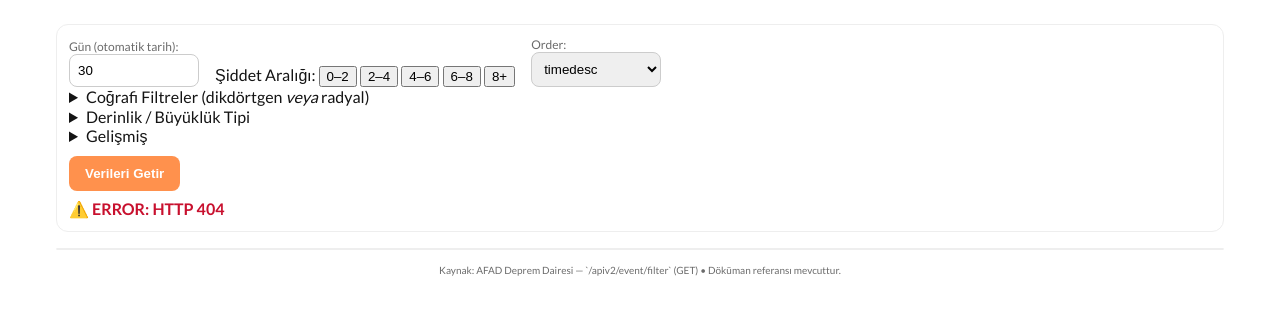
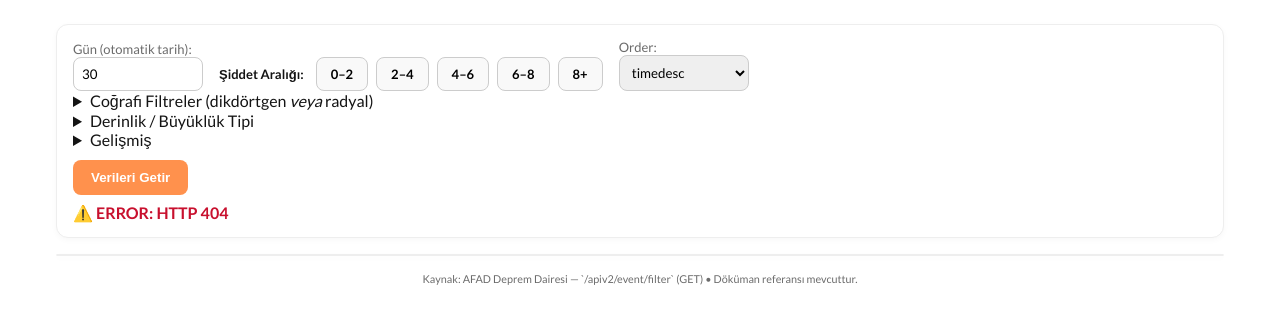
Before and after one commit to bgsdreamfactory44/afad-proxy, a website: page public/index.html in a window 1280 px wide. Drawn offline with Linux system fonts and the light colour scheme; no server answers.

Commit message:
Update styles.css

```diff
--- a/public/styles.css
+++ b/public/styles.css
@@ -1,20 +1,210 @@
-:root { --brand:#ff914d; --ink:#141414; --muted:#6b6b6b; --line:#eee; --head:#fff6ee; }
-* { box-sizing: border-box; }
-body { margin:0; font-family: system-ui, Inter, Lato, Arial, sans-serif; color:var(--ink); background:#fff; }
-.wrap { max-width: 1200px; margin: 24px auto; padding: 0 16px; }
-h1 { margin: 0 0 12px; color: var(--brand); text-align:center; }
-.controls { border:1px solid var(--line); border-radius:12px; padding:12px; background:#fff; }
-.controls .row { display:flex; flex-wrap:wrap; gap:10px 16px; align-items:flex-end; }
-.controls label { display:flex; flex-direction:column; font-size:12px; color:var(--muted); }
-.controls input, .controls select { padding:8px; border:1px solid #ccc; border-radius:8px; min-width:130px; }
-.controls .or { align-self:center; color:var(--muted); }
-.actions { display:flex; align-items:center; gap:10px; margin-top:10px; }
-#fetchBtn { background:var(--brand); color:#fff; border:0; padding:10px 16px; border-radius:8px; font-weight:700; cursor:pointer; }
-#status { color:var(--muted); font-size:12px; }
-#errorBox { color:#c8102e; font-weight:700; margin-top:8px; text-align:left; }
-.table-wrap { margin-top:16px; border:1px solid var(--line); border-radius:12px; overflow:auto; }
-table { width:100%; border-collapse: collapse; }
-thead th { position: sticky; top:0; background:var(--head); border-bottom:1px solid var(--line); padding:10px; text-align:left; white-space:nowrap; }
-tbody td { border-bottom:1px solid var(--line); padding:8px 10px; font-size:13px; }
-tr:hover td { background:#fff9f3; }
-footer { margin:12px 0; text-align:center; color:var(--muted); font-size:12px; }
+/* ===== BG’s Dream Factory | Sismograf Revizyon 1 (Lato, Filtre Butonları, Sayfalama) ===== */
+:root {
+  --brand: #ff914d;
+  --ink: #141414;
+  --muted: #6b6b6b;
+  --line: #eee;
+  --head: #fff6ee;
+  --bg: #ffffff;
+}
+
+* {
+  box-sizing: border-box;
+}
+
+body {
+  margin: 0;
+  font-family: "Lato", sans-serif;
+  color: var(--ink);
+  background: var(--bg);
+}
+
+/* Ana yapı */
+.wrap {
+  max-width: 1200px;
+  margin: 24px auto;
+  padding: 0 16px;
+}
+
+/* Kontrol paneli */
+.controls {
+  border: 1px solid var(--line);
+  border-radius: 12px;
+  padding: 14px 16px;
+  background: #fff;
+  box-shadow: 0 2px 6px rgba(0, 0, 0, 0.03);
+}
+
+.controls .row {
+  display: flex;
+  flex-wrap: wrap;
+  gap: 10px 16px;
+  align-items: flex-end;
+}
+
+.controls label {
+  display: flex;
+  flex-direction: column;
+  font-size: 13px;
+  color: var(--muted);
+  font-weight: 400;
+}
+
+.controls input,
+.controls select {
+  padding: 8px;
+  border: 1px solid #ccc;
+  border-radius: 8px;
+  min-width: 130px;
+  font-family: "Lato", sans-serif;
+}
+
+.controls .or {
+  align-self: center;
+  color: var(--muted);
+}
+
+/* 🔸 Yeni: Şiddet (Magnitude) Filtre Butonları */
+.mag-filters {
+  display: flex;
+  align-items: center;
+  flex-wrap: wrap;
+  gap: 8px;
+}
+
+.filter-label {
+  font-weight: 700;
+  color: var(--ink);
+  font-size: 13px;
+  margin-right: 4px;
+}
+
+.mag-btn {
+  background: #f9f9f9;
+  border: 1px solid #ccc;
+  border-radius: 8px;
+  padding: 8px 14px;
+  font-size: 13px;
+  cursor: pointer;
+  font-weight: 600;
+  font-family: "Lato", sans-serif;
+  transition: all 0.2s ease;
+}
+
+.mag-btn:hover {
+  background: #fff5ec;
+  border-color: var(--brand);
+  color: var(--brand);
+}
+
+.mag-btn.active {
+  background: var(--brand);
+  color: #fff;
+  border-color: var(--brand);
+}
+
+/* İşlem butonu ve durum */
+.actions {
+  display: flex;
+  align-items: center;
+  gap: 10px;
+  margin-top: 10px;
+}
+
+#fetchBtn {
+  background: var(--brand);
+  color: #fff;
+  border: 0;
+  padding: 10px 18px;
+  border-radius: 8px;
+  font-weight: 700;
+  cursor: pointer;
+  transition: all 0.25s ease;
+}
+
+#fetchBtn:hover {
+  opacity: 0.9;
+  transform: translateY(-1px);
+}
+
+#status {
+  color: var(--muted);
+  font-size: 12px;
+}
+
+#errorBox {
+  color: #c8102e;
+  font-weight: 700;
+  margin-top: 8px;
+  text-align: left;
+}
+
+/* Tablo yapısı */
+.table-wrap {
+  margin-top: 16px;
+  border: 1px solid var(--line);
+  border-radius: 12px;
+  overflow: auto;
+  background: #fff;
+  box-shadow: 0 2px 6px rgba(0, 0, 0, 0.03);
+}
+
+table {
+  width: 100%;
+  border-collapse: collapse;
+  font-family: "Lato", sans-serif;
+}
+
+thead th {
+  position: sticky;
+  top: 0;
+  background: var(--head);
+  border-bottom: 1px solid var(--line);
+  padding: 10px;
+  text-align: left;
+  white-space: nowrap;
+  font-weight: 700;
+}
+
+tbody td {
+  border-bottom: 1px solid var(--line);
+  padding: 8px 10px;
+  font-size: 13px;
+  font-weight: 400;
+}
+
+tr:hover td {
+  background: #fff9f3;
+}
+
+/* Sayfalama alanı */
+footer {
+  margin: 14px 0 30px;
+  text-align: center;
+  color: var(--muted);
+  font-size: 13px;
+  font-family: "Lato", sans-serif;
+}
+
+footer button {
+  background: var(--brand);
+  color: #fff;
+  border: none;
+  border-radius: 6px;
+  padding: 6px 10px;
+  margin: 6px;
+  font-size: 13px;
+  font-weight: 600;
+  cursor: pointer;
+  transition: all 0.2s ease;
+}
+
+footer button:hover {
+  opacity: 0.9;
+}
+
+footer button:disabled {
+  background: #ccc;
+  cursor: not-allowed;
+  color: #666;
+}
```
